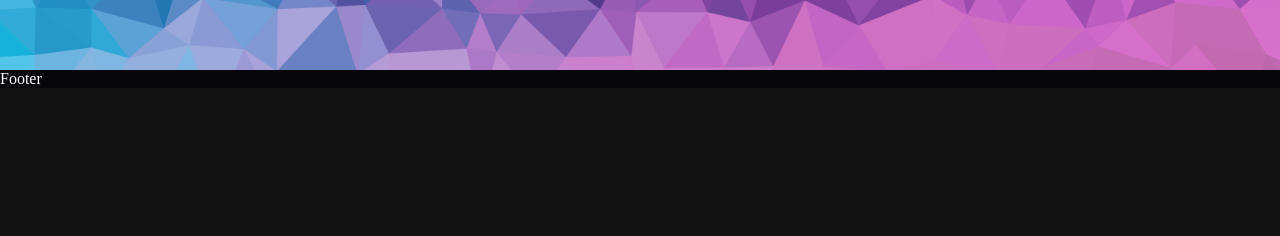
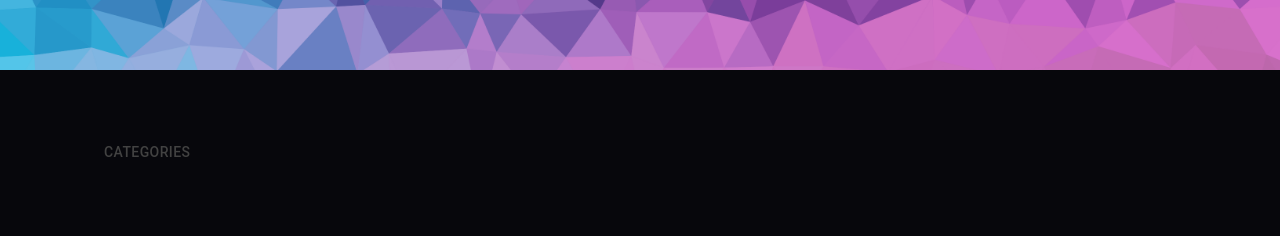
Before and after one commit to brosmar18/storeFront, a React (Vite) app: page /shop in a window 1280 px wide. Shown: the part 777-1013 px from the top of the page. Before the commit the page ends 865 px from the top, so only its background shows below. Built offline with nearby package versions, Linux system fonts and the light colour scheme.

Commit message:
Menu, button added

```diff
--- a/src/pages/Shop/Shop.jsx
+++ b/src/pages/Shop/Shop.jsx
@@ -1,10 +1,11 @@
-import { ShopHero } from "../../sections/Shop";
+import { ShopHero, ShopCategories } from "../../sections/Shop";
 import "./Shop.scss";
 
 const Shop = () => {
   return (
     <main className="shop">
       <ShopHero />
+      <ShopCategories />
     </main>
   );
 };
--- /dev/null
+++ b/src/sections/Shop/ShopCategories/ShopCategories.jsx
@@ -0,0 +1,47 @@
+import * as React from "react";
+import Button from "@mui/material/Button";
+import Menu from "@mui/material/Menu";
+import MenuItem from "@mui/material/MenuItem";
+import "./ShopCategories.scss";
+
+const ShopCategories = () => {
+  const [anchorEl, setAnchorEl] = React.useState(null);
+  const open = Boolean(anchorEl);
+  const handleClick = (event) => {
+    setAnchorEl(event.currentTarget);
+  };
+  const handleClose = () => {
+    setAnchorEl(null);
+  };
+  return (
+    <section className="shopCategories">
+      <div className="shopCategories__btns">
+        <Button
+          id="basic-button"
+          aria-controls={open ? "basic-menu" : undefined}
+          aria-haspopup="true"
+          aria-expanded={open ? "true" : undefined}
+          onClick={handleClick}
+        >
+          Categories
+        </Button>
+        <Menu
+          id="basic-menu"
+          anchorEl={anchorEl}
+          open={open}
+          onClose={handleClose}
+          MenuListProps={{
+            "aria-labelledby": "basic-button",
+          }}
+        >
+          <MenuItem onClick={handleClose}>Profile</MenuItem>
+          <MenuItem onClick={handleClose}>My account</MenuItem>
+          <MenuItem onClick={handleClose}>Logout</MenuItem>
+        </Menu>
+      </div>
+      <div className="shopCategories__products"></div>
+    </section>
+  );
+};
+
+export default ShopCategories;
--- /dev/null
+++ b/src/sections/Shop/ShopCategories/ShopCategories.scss
@@ -0,0 +1,15 @@
+@import "../../../responsive.scss";
+
+.shopCategories {
+  height: 100%;
+  width: 100%;
+  padding: 4rem 6rem;
+
+  @include md {
+    padding: 4rem;
+  }
+
+  @include sm {
+    padding: 4rem 2rem;
+  }
+}
--- a/src/sections/Shop/index.js
+++ b/src/sections/Shop/index.js
@@ -1,3 +1,4 @@
 import ShopHero from "./ShopHero/ShopHero";
+import ShopCategories from "./ShopCategories/ShopCategories";
 
-export { ShopHero };
+export { ShopHero, ShopCategories };
```
